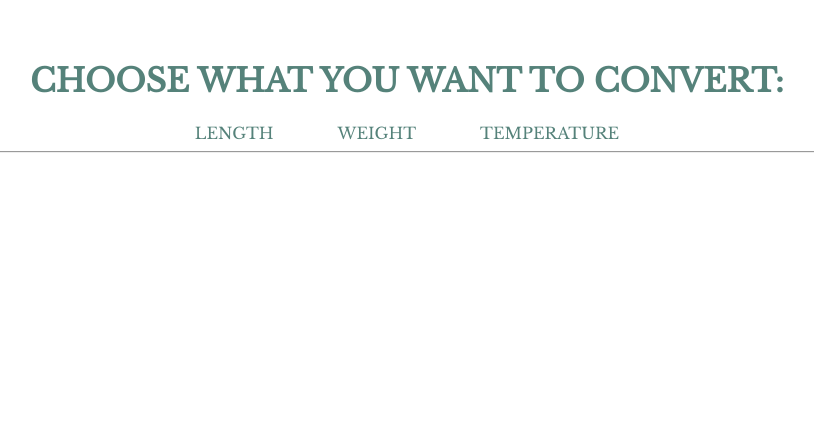
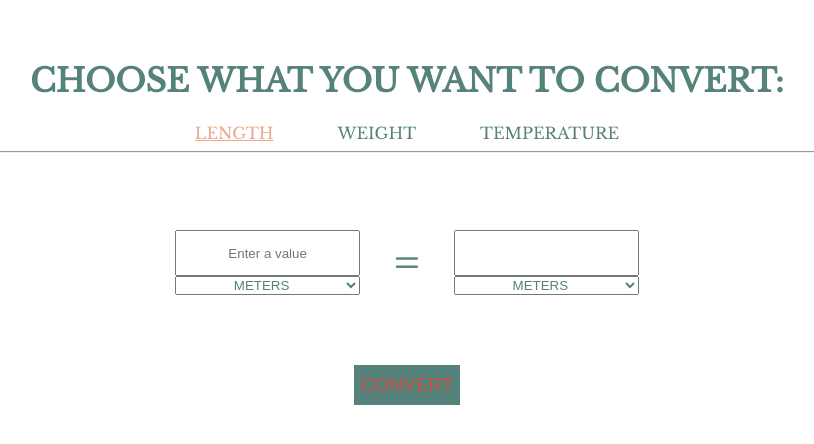
Before and after one commit to lanachayka/converter, a React (Create React App) app: page /converter/length in a window 1280 px wide. Shown: the top 444 px of the page, without its empty margins (233-1047 px from the left). Built offline with nearby package versions, Linux system fonts and the light colour scheme.

Commit message:
update path and to in Menu Links
Signed-off-by: lanachayka <ruslana.chaikivska@gmail.com>

```diff
--- a/src/App.tsx
+++ b/src/App.tsx
@@ -11,9 +11,9 @@ const App:React.FC = () => {
     <div className="App">
         <Menu />
         <Routes>
-            <Route path="/length" element={<Length />}>Length</Route>
-            <Route path="/weight" element={<Weight />}>Weight</Route>
-            <Route path="/temperature" element={<Temperature/>}>Temperature</Route>
+            <Route path="/converter/length" element={<Length />}>Length</Route>
+            <Route path="/converter/weight" element={<Weight />}>Weight</Route>
+            <Route path="/converter/temperature" element={<Temperature/>}>Temperature</Route>
         </Routes>
     </div>
   );
--- a/src/components/Menu/Menu.tsx
+++ b/src/components/Menu/Menu.tsx
@@ -7,9 +7,9 @@ const Menu: React.FC = () => {
         <div>
             <h1 className={st.title}>Choose what you want to convert:</h1>
             <nav className={st.navigation}>
-                <MenuLink way="/length" name="Length" />
-                <MenuLink way="/weight" name="Weight" />
-                <MenuLink way="/temperature" name="Temperature" />
+                <MenuLink way="/converter/length" name="Length" />
+                <MenuLink way="/converter/weight" name="Weight" />
+                <MenuLink way="/converter/temperature" name="Temperature" />
             </nav>
             <hr className={st.line}/>
         </div>
```
